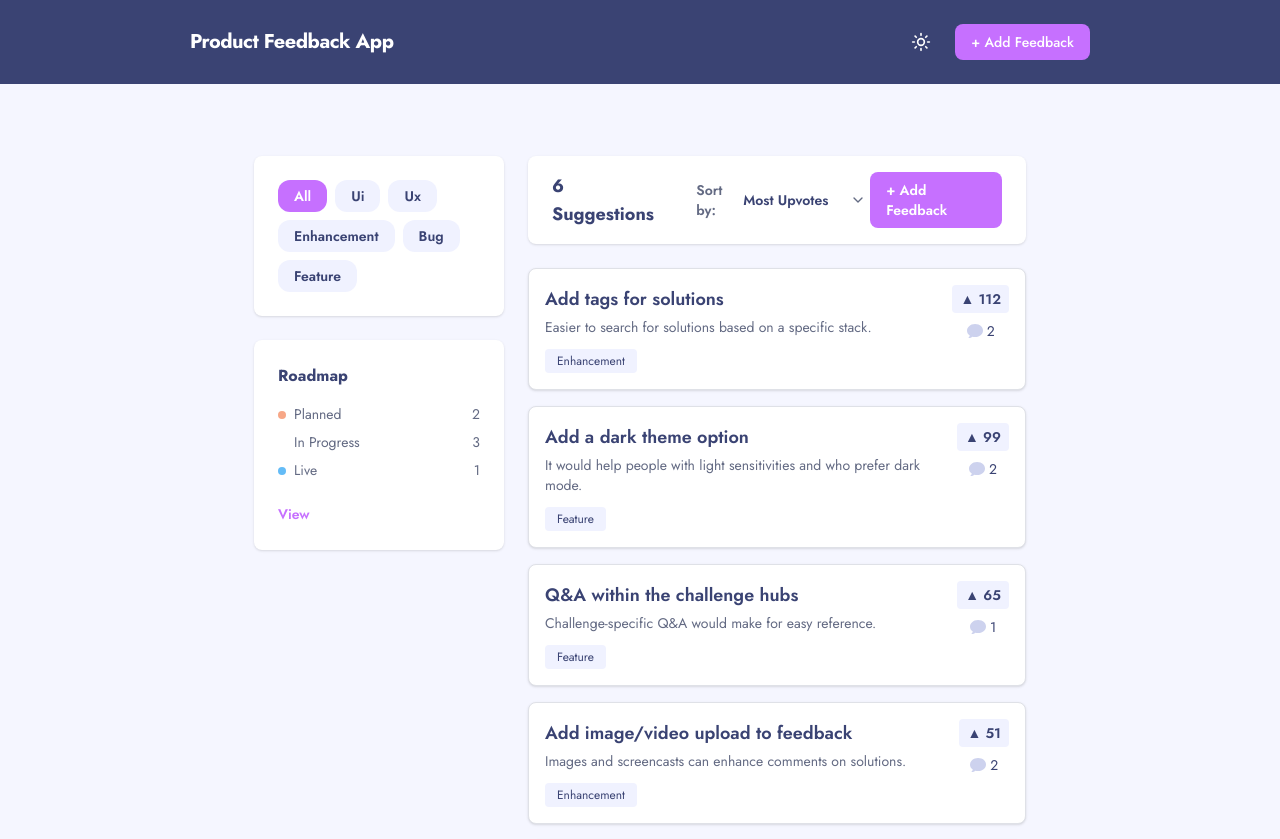
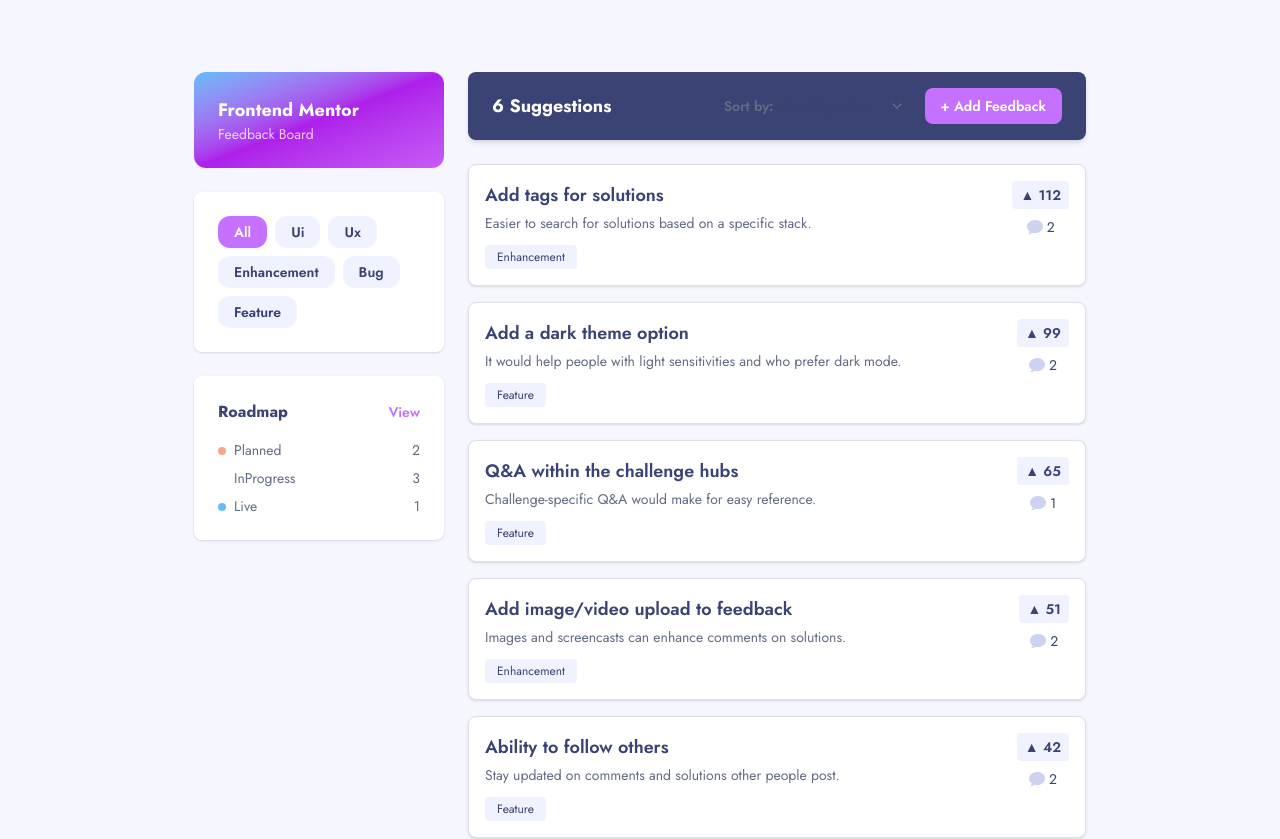
Before and after one commit to andrewteece/product-feedback-app, a Next.js app: page / in a window 1280 px wide. Shown: the top 839 px of the page. Built offline with nearby package versions, Linux system fonts and the light colour scheme; a web font is replaced by a local one.

Commit message:
remove Header move components to correct folder

```diff
--- a/src/app/layout.tsx
+++ b/src/app/layout.tsx
@@ -26,7 +26,6 @@
     <html lang='en' className='bg-[var(--bg-page)] text-[var(--text-primary)]'>
       <body className={`${jost.className} min-h-screen transition-colors`}>
         <AppProvider>
-          <Header />
           <main className='py-12'>
             <LayoutWrapper>{children}</LayoutWrapper>
           </main>
--- a/src/app/page.tsx
+++ b/src/app/page.tsx
@@ -1,80 +1,40 @@
 'use client';
 
-import Link from 'next/link';
 import { useFeedbackStore } from '@/store/feedbackStore';
+import { useFeedbackInitializer } from '@/lib/userFeedbackInitializer';
+
+import CategoryFilter from '@/components/filters/CategoryFilter';
+import SidebarHeaderCard from '@/components/layout/SidebarHeaderCard';
+import RoadmapSummary from '@/components/roadmap/RoadmapSummary';
+import SuggestionsHeader from '@/components/feedback/SuggestionsHeader';
 import SuggestionList from '@/components/feedback/SuggestionList';
-import CategoryFilter from '@/components/filters/CategoryFilter';
-import SortDropdown from '@/components/feedback/SortDropdown';
-import { useFeedbackInitializer } from '@/lib/userFeedbackInitializer';
-import { routes } from '@/lib/routes';
 
 export default function Home() {
   useFeedbackInitializer();
 
   const feedback = useFeedbackStore((s) => s.feedback);
   const toggleUpvote = useFeedbackStore((s) => s.toggleUpvote);
+  const selectedCategory = useFeedbackStore((s) => s.selectedCategory);
   const sort = useFeedbackStore((s) => s.sortOption);
-  const suggestionsOnly = feedback.filter((f) => f.status === 'suggestion');
+
+  const suggestions = feedback.filter((f) => f.status === 'suggestion');
 
   return (
     <main className='bg-[var(--bg-page)] min-h-screen text-[var(--text-primary)] px-4 py-6 sm:px-8 lg:px-16'>
       <div className='grid lg:grid-cols-[250px_1fr] gap-6 max-w-[1100px] mx-auto'>
         {/* Sidebar */}
         <aside className='space-y-6'>
+          <SidebarHeaderCard />
           <CategoryFilter />
-          <div className='bg-[var(--bg-card)] p-6 rounded-lg shadow-sm'>
-            <h2 className='text-md font-bold text-[var(--text-primary)] mb-4'>
-              Roadmap
-            </h2>
-            <div className='space-y-2 text-sm text-[var(--text-muted)]'>
-              {['planned', 'in-progress', 'live'].map((status) => (
-                <div key={status} className='flex justify-between'>
-                  <span
-                    className={`before:inline-block before:w-2 before:h-2 before:rounded-full before:mr-2 before:bg-[var(--status-${status})]`}
-                  >
-                    {status
-                      .replace('-', ' ')
-                      .replace(/\b\w/g, (l) => l.toUpperCase())}
-                  </span>
-                  <span>
-                    {feedback.filter((f) => f.status === status).length}
-                  </span>
-                </div>
-              ))}
-            </div>
-
-            <Link
-              href={routes.roadmap}
-              className='inline-block mt-6 text-sm font-semibold text-[var(--btn-primary)] hover:underline'
-            >
-              View
-            </Link>
-          </div>
+          <RoadmapSummary />
         </aside>
 
         {/* Main content */}
         <section className='space-y-6'>
-          <div className='flex flex-col sm:flex-row sm:items-center sm:justify-between bg-[var(--bg-card)] px-6 py-4 rounded-lg shadow-sm'>
-            <div className='flex items-center justify-between sm:justify-start sm:gap-8 w-full sm:w-auto'>
-              <h1 className='text-lg font-bold text-[var(--text-primary)]'>
-                {suggestionsOnly.length} Suggestions
-              </h1>
-              <div className='flex items-center gap-2 text-sm text-[var(--text-muted)]'>
-                <SortDropdown />
-              </div>
-            </div>
-
-            <Link
-              href={routes.newFeedback}
-              className='mt-4 sm:mt-0 inline-block bg-[var(--btn-primary)] hover:bg-[var(--btn-primary-hover)] text-white text-sm font-semibold py-2 px-4 rounded-lg transition'
-            >
-              + Add Feedback
-            </Link>
-          </div>
-
+          <SuggestionsHeader />
           <SuggestionList
-            feedback={suggestionsOnly}
-            category={useFeedbackStore((s) => s.selectedCategory)}
+            feedback={suggestions}
+            category={selectedCategory}
             sort={sort}
             onUpvote={toggleUpvote}
           />
--- a/src/components/layout/LayoutWrapper.tsx
+++ b/src/components/layout/LayoutWrapper.tsx
@@ -8,7 +8,7 @@
 export default function LayoutWrapper({ children, className }: Props) {
   return (
     <div
-      className={cn('mx-auto max-w-[980px] px-4 sm:px-6 md:px-10', className)}
+      className={cn('mx-auto max-w-[1100px] px-4 sm:px-6 md:px-10', className)}
     >
       {children}
     </div>
```
Also changed, not shown: src/components/feedback/SuggestionsHeader.tsx (renamed from src/components/layout/SuggestionsHeader.tsx), src/components/roadmap/RoadmapSummary.tsx (renamed from src/app/roadmap/RoadmapSummary.tsx).
